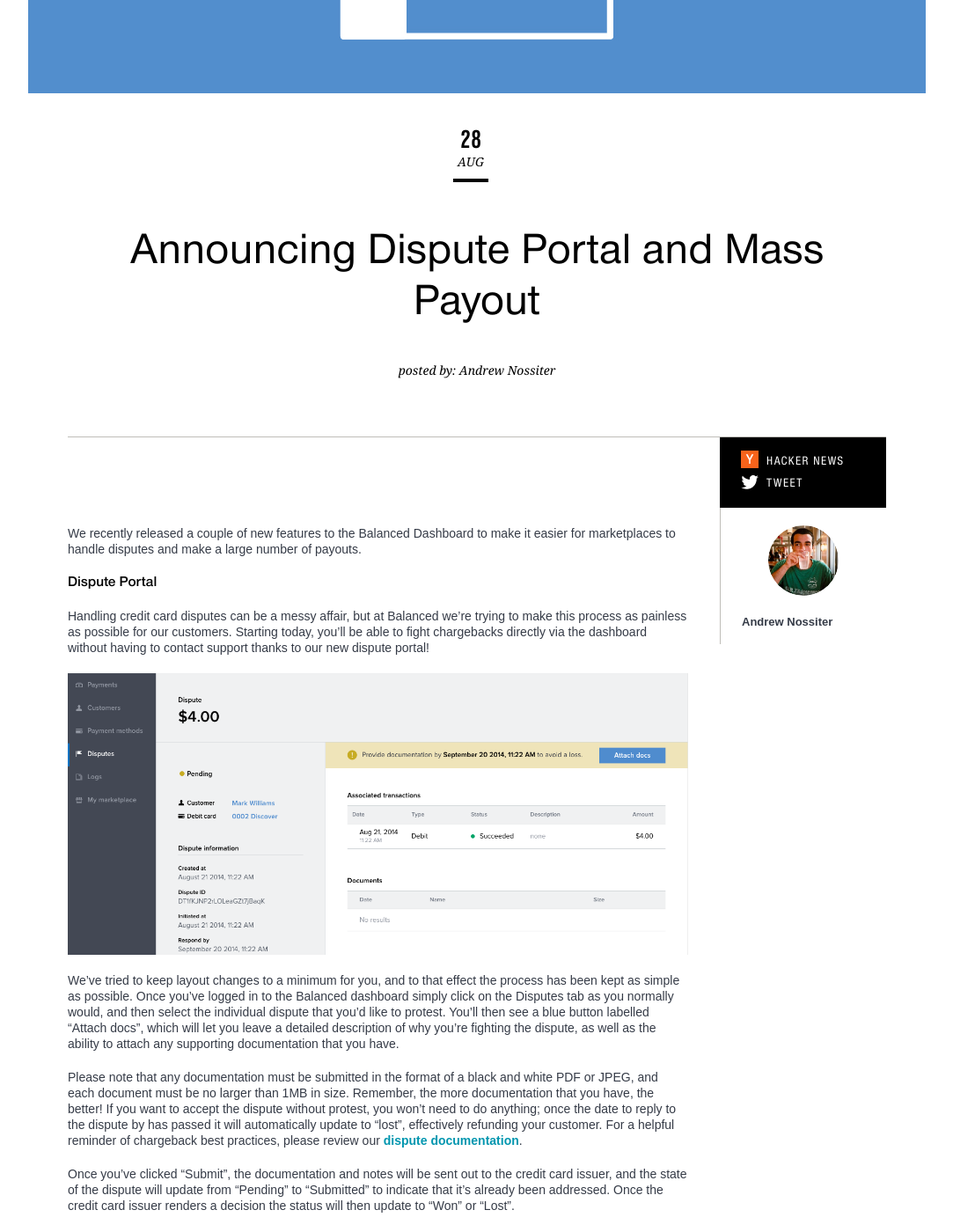
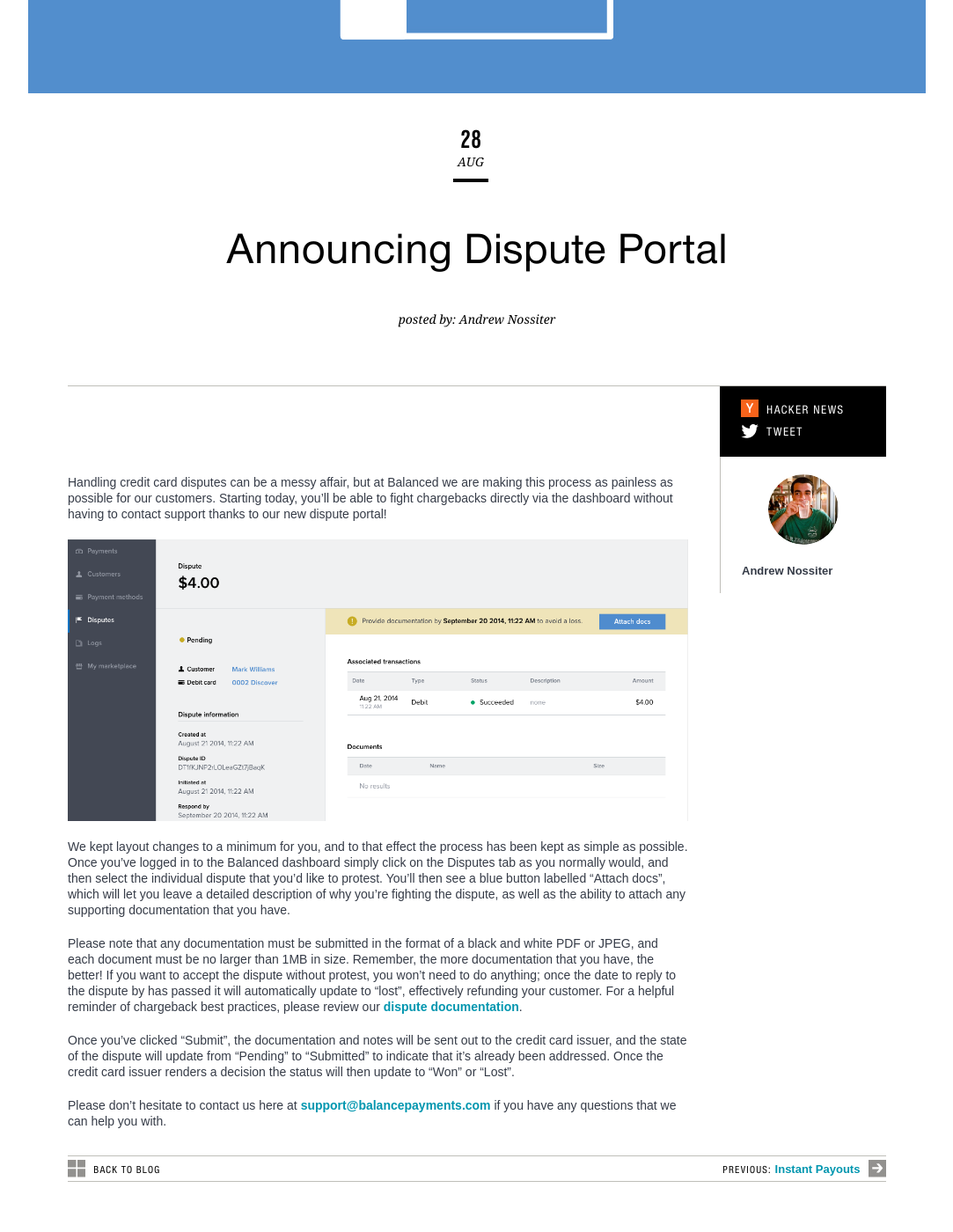
Before and after one commit to balanced/balanced.github.com, a Jekyll site: the page built from _posts/2014-08-28-announcing-dispute-portal-and-mass-payout.md, in a window 1280 px wide and 1400 px high, scrolled down 340 px. Shown: the whole window at 88% size, without its empty margins (98-1181 px from the left). Built offline with Jekyll 4.4.1, drawn with Linux system fonts in a browser that asks for light colours; nearby versions of some CDN libraries; some of the changed text lies outside the part shown.

Commit message:
Take out masspay

```diff
--- a/_posts/2014-08-28-announcing-dispute-portal-and-mass-payout.md
+++ b/_posts/2014-08-28-announcing-dispute-portal-and-mass-payout.md
@@ -2,37 +2,24 @@
 layout: post
 author: Andrew Nossiter
 author_image: /img/authors/andrew_nossiter.png
-title: "Announcing Dispute Portal and Mass Payout"
+title: "Announcing Dispute Portal"
 image: /img/blogimages/8_27_2014_image_600x424.jpg
 cover_image: /img/blogimages/8_27_2014_image_1020x340.jpg
 tags:
 - balanced
 - dashboard
 - dispute-portal
-- mass-payout
 ---
 
 
-We recently released a couple of new features to the Balanced Dashboard to make it easier for marketplaces to handle disputes and make a large number of payouts.
-
-### Dispute Portal
-
-Handling credit card disputes can be a messy affair, but at Balanced we’re trying to make this process as painless as possible for our customers. Starting today, you’ll be able to fight chargebacks directly via the dashboard without having to contact support thanks to our new dispute portal!
+Handling credit card disputes can be a messy affair, but at Balanced we are making this process as painless as possible for our customers. Starting today, you’ll be able to fight chargebacks directly via the dashboard without having to contact support thanks to our new dispute portal!
 
 ![Dispute portal](/img/blogimages/dispute-details-page.png)
 
-We’ve tried to keep layout changes to a minimum for you, and to that effect the process has been kept as simple as possible.  Once you’ve logged in to the Balanced dashboard simply click on the Disputes tab as you normally would, and then select the individual dispute that you’d like to protest. You’ll then see a blue button labelled “Attach docs”, which will let you leave a detailed description of why you’re fighting the dispute, as well as the ability to attach any supporting documentation that you have.
+We kept layout changes to a minimum for you, and to that effect the process has been kept as simple as possible.  Once you’ve logged in to the Balanced dashboard simply click on the Disputes tab as you normally would, and then select the individual dispute that you’d like to protest. You’ll then see a blue button labelled “Attach docs”, which will let you leave a detailed description of why you’re fighting the dispute, as well as the ability to attach any supporting documentation that you have.
 
 Please note that any documentation must be submitted in the format of a black and white PDF or JPEG, and each document must be no larger than 1MB in size. Remember, the more documentation that you have, the better! If you want to accept the dispute without protest, you won’t need to do anything; once the date to reply to the dispute by has passed it will automatically update to “lost”, effectively refunding your customer. For a helpful reminder of chargeback best practices, please review our <a href="https://support.balancedpayments.com/hc/en-us/categories/200147154-Fraud-Chargebacks">dispute documentation</a>.
 
 Once you’ve clicked "Submit", the documentation and notes will be sent out to the credit card issuer, and the state of the dispute will update from “Pending” to “Submitted” to indicate that it’s already been addressed. Once the credit card issuer renders a decision the status will then update to “Won” or “Lost”.
 
-### Mass Payout
-
-![Mass payout](/img/blogimages/mass-payout.png)
-
-In another effort to streamline things on the Balanced dashboard, we’d also like to announce the introduction of a new masspay feature! You’re now able to mass import payouts to the dashboard directly from a CSV in order to send out large numbers of credits to your customers and sellers. We’ve included step-by-step instructions of how to do this directly in your dashboard, so please review this by clicking on the “Import payouts” link on your dashboard directly next to the transaction export link.
-
-### Let us know
-
 Please don’t hesitate to contact us here at <a href="mailto:support@balancepayments.com">support@balancepayments.com</a> if you have any questions that we can help you with.
```
